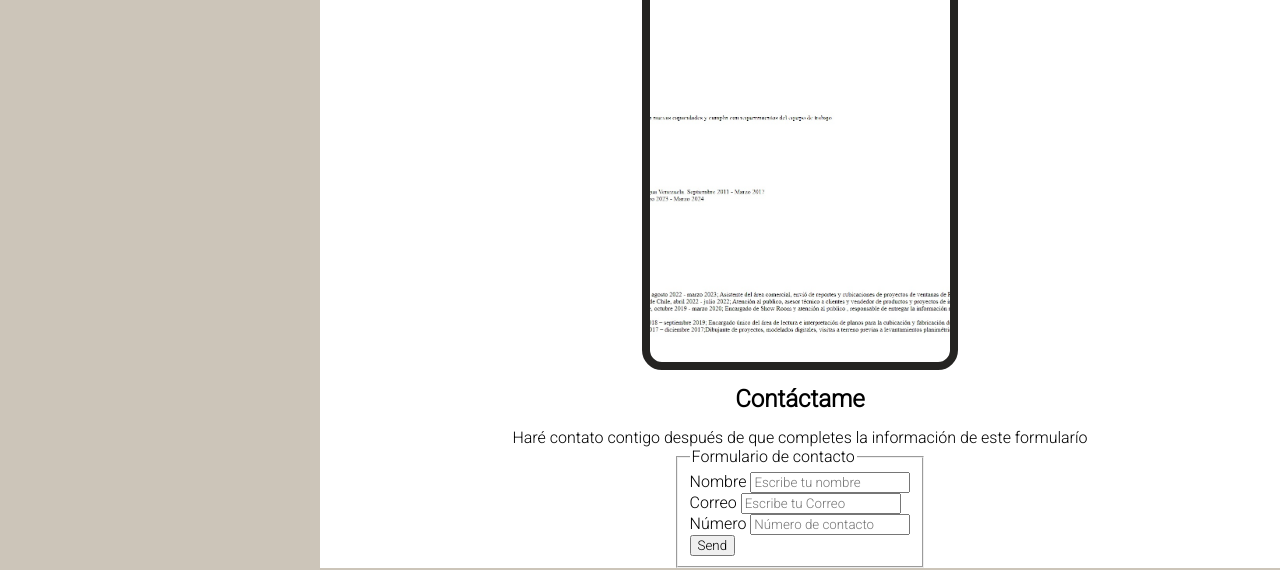
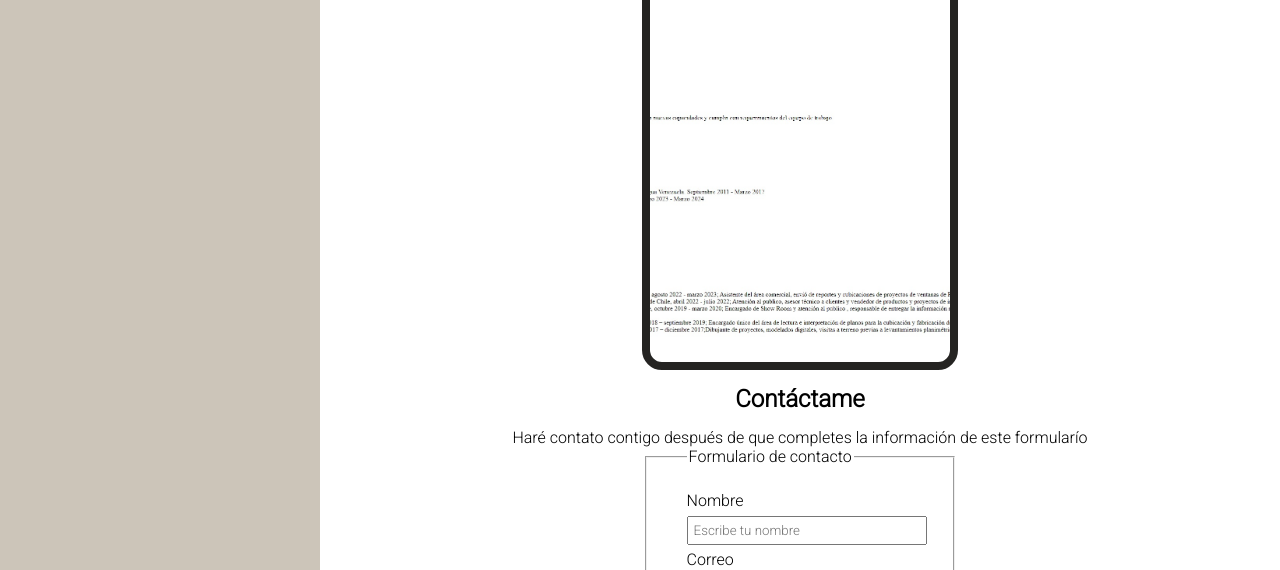
Before and after one commit to josealexanderdrt/m2-prueba-animaciones-cv, a plain HTML site: page index.html in a window 1280 px wide. Shown: the part 1611-2181 px from the top of the page. Drawn offline with Linux system fonts and the light colour scheme.

Commit message:
cambios 3

```diff
--- a/assets/css/styles.css
+++ b/assets/css/styles.css
@@ -246,10 +246,39 @@ form{
 }
 
 
-footer{ font-size: 12px;
-display: flex;
-justify-content: center;
-align-items: center;}
+
+
+
+
+
+
+input {
+width: 100%;
+padding: 5px;
+outline: none;
+}
+label {
+    line-height: 30px;
+  }
+
+fieldset {
+    padding: 20px 40px;
+  }
+
+  form button {
+    margin: 10px;
+   }
+
+
+
+   footer{ font-size: 12px;
+    display: flex;
+    justify-content: center;
+    align-items: center;}
+
+
+
+
 @media (min-width: 576px){
 
     body{
--- a/index.html
+++ b/index.html
@@ -250,8 +250,8 @@
                     </div>
 
                     <div class="control-formulario">
-                        <label for="number"> Número</label>
-                        <input type="number" placeholder="Número de contacto " required>
+                        <label for="phone"> Número</label>
+                        <input type="phone" placeholder="Número de contacto " required>
                     </div>
 
 
```
